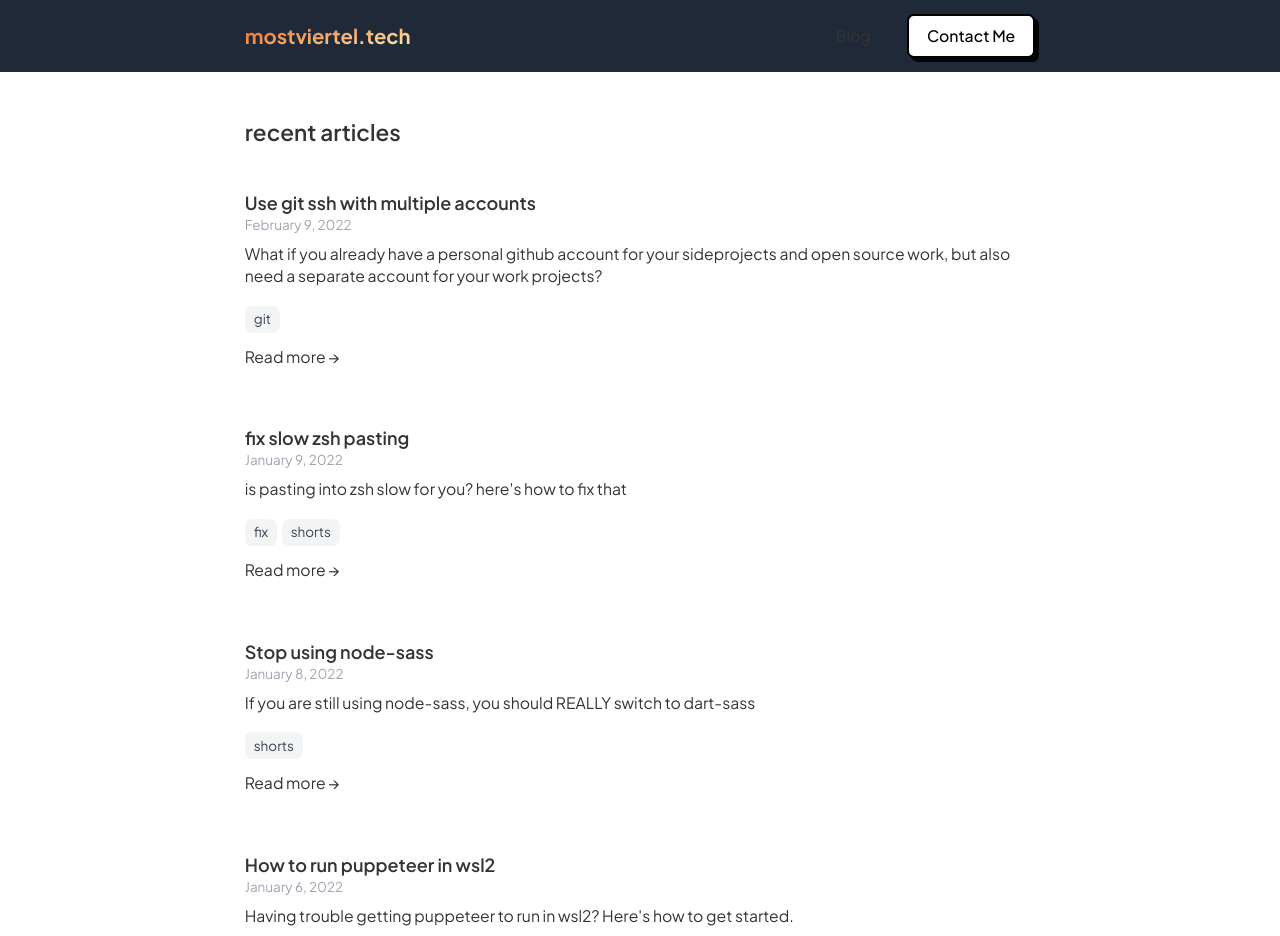
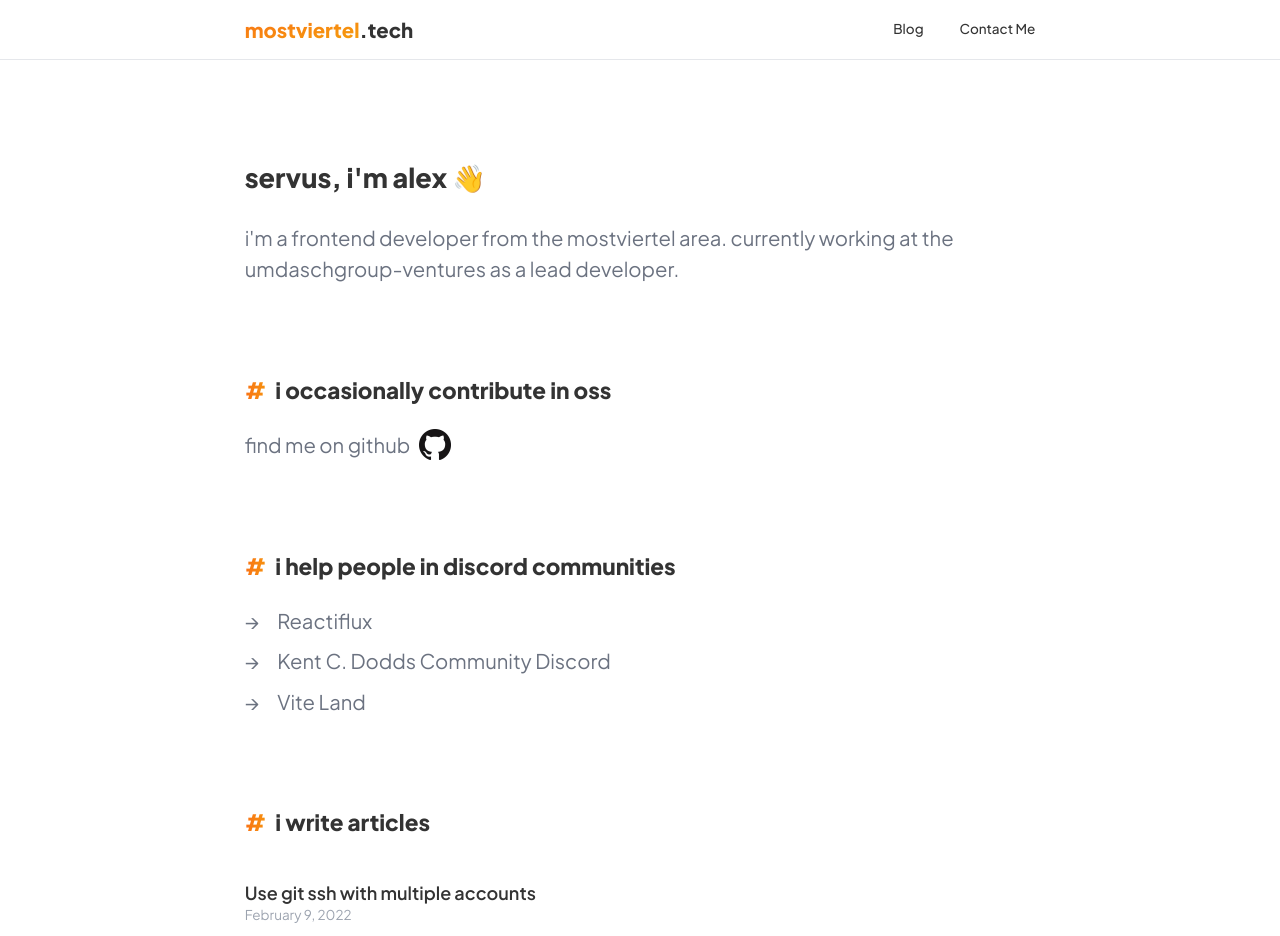
Before and after one commit to kitsunekyo/mostviertel.tech, a Next.js app: page / in a window 1280 px wide. Shown: the top 936 px of the page. Built offline with nearby package versions, Linux system fonts and the light colour scheme.

Commit message:
add pagination and new styles

```diff
--- a/package.json
+++ b/package.json
@@ -11,6 +11,7 @@
   "dependencies": {
     "@next/eslint-plugin-next": "^12.0.7",
     "@next/mdx": "^12.0.7",
+    "@tanstack/react-query": "^4.0.10",
     "autoprefixer": "^10.4.1",
     "classnames": "^2.3.1",
     "confetti-js": "^0.0.18",
--- a/src/components/Button.module.css
+++ b/src/components/Button.module.css
@@ -1,6 +1,6 @@
 .button {
   --animation-speed: 0.1s;
-  @apply border-2 border-black rounded-md px-4 py-2 font-medium bg-white text-black;
+  @apply border-2 border-black rounded-md px-2 h-10 font-medium bg-white text-black;
   box-shadow: var(--shadow-hard);
   transition: box-shadow var(--animation-speed) ease-in-out,
     transform var(--animation-speed) ease-in-out;
--- a/src/components/Header.js
+++ b/src/components/Header.js
@@ -3,19 +3,22 @@ import Link from "next/link";
 import { Button } from "src/components/Button";
 
 export const Header = ({ onMenuClicked }) => (
-  <header className="px-6 py-3 sticky top-0 bg-gray-800 z-10">
+  <header className="px-6 py-3 sticky top-0 z-10 border-b border-gray-200 bg-white backdrop-blur bg-opacity-80">
     <div className="flex items-center contained">
       <Link href="/">
         <a className="text-inherit hover:text-inherit hover:no-underline">
           <div className="flex items-center gap-2">
-            <div
-              className="font-bold text-lg bg-gradient-to-br from-orange-600 to-yellow-100"
-              style={{
-                WebkitBackgroundClip: "text",
-                WebkitTextFillColor: "transparent",
-              }}
-            >
-              mostviertel.tech
+            <div className="font-extrabold text-lg">
+              <span
+                className="bg-gradient-to-br from-orange-500 to-amber-500"
+                style={{
+                  WebkitBackgroundClip: "text",
+                  WebkitTextFillColor: "transparent",
+                }}
+              >
+                mostviertel
+              </span>
+              <span>.tech</span>
             </div>
           </div>
         </a>
@@ -23,14 +26,10 @@ export const Header = ({ onMenuClicked }) => (
 
       <nav className="ml-auto font-medium items-center gap-8 text-sm hidden md:flex">
         <Link href="/blog">
-          <a className="text-inherit hover:text-inherit hover:no-underline">
-            Blog
-          </a>
+          <a className="text-inherit text-xs">Blog</a>
         </Link>
         <Link href="mailto:alexander.spieslechner@gmail.com" passHref>
-          <a className="text-inherit hover:text-inherit hover:no-underline">
-            <Button>Contact Me</Button>
-          </a>
+          <a className="text-inherit text-xs">Contact Me</a>
         </Link>
       </nav>
 
--- a/src/components/PostList.js
+++ b/src/components/PostList.js
@@ -16,7 +16,7 @@ export const PostList = ({ posts }) => {
               </div>
             ) : null}
             <div className="py-4">
-              <Link key={slug} href={`/blog/${slug}`}>
+              <Link href={`/blog/${slug}`}>
                 <a>
                   <h3 className="text-base my-0">{title}</h3>
                 </a>
@@ -26,7 +26,7 @@ export const PostList = ({ posts }) => {
               </div>
               {excerpt && <p className="my-2 text-sm">{excerpt}</p>}
               {tags.length > 0 && <Tags tags={tags} />}
-              <Link key={slug} href={`/blog/${slug}`}>
+              <Link href={`/blog/${slug}`}>
                 <a className="text-sm">Read more →</a>
               </Link>
             </div>
--- a/src/lib/blog.js
+++ b/src/lib/blog.js
@@ -28,9 +28,11 @@ export function getPost(path) {
 
 export function getPosts() {
   const slugs = getPostsSlugs();
+  const totalPosts = slugs.length;
+
   const posts = slugs
     .map((path) => getPost(path))
     .sort((post1, post2) => (post1.date > post2.date ? -1 : 1));
 
-  return posts;
+  return { posts, totalPosts };
 }
--- a/src/pages/_app.js
+++ b/src/pages/_app.js
@@ -1,9 +1,16 @@
 import React from "react";
+import { QueryClient, QueryClientProvider } from "@tanstack/react-query";
 import "src/styles/prism-theme-atom-dark.css";
 import "src/styles/global.css";
 
+const queryClient = new QueryClient();
+
 function App({ Component, pageProps }) {
-  return <Component {...pageProps} />;
+  return (
+    <QueryClientProvider client={queryClient}>
+      <Component {...pageProps} />
+    </QueryClientProvider>
+  );
 }
 
 export default App;
--- /dev/null
+++ b/src/pages/api/posts.js
@@ -0,0 +1,8 @@
+import { getPosts } from "src/lib/blog";
+
+export default function handler(req, res) {
+  const page = req.query.page || 1;
+  const payload = getPosts({ page });
+
+  res.status(200).json(payload);
+}
--- a/src/pages/blog/[slug].js
+++ b/src/pages/blog/[slug].js
@@ -74,7 +74,7 @@ export default function BlogPost({ post }) {
 }
 
 export async function getStaticPaths() {
-  const posts = await getPosts();
+  const { posts } = await getPosts();
   const paths = posts.map((post) => ({
     params: { slug: post.slug },
   }));
--- a/src/pages/blog/index.js
+++ b/src/pages/blog/index.js
@@ -1,26 +1,70 @@
 import { getPosts } from "src/lib/blog";
 import { Layout } from "src/components/Layout";
 import { PostList } from "src/components/PostList";
+import { useRouter } from "next/router";
+import Link from "next/link";
+import Error from "next/error";
+import classNames from "classnames";
 
-export default function Blog({ posts }) {
+export default function Blog({ totalPosts, posts }) {
+  const router = useRouter();
+  const { page = 1 } = router.query;
+
+  const postsPerPage = 5;
+  const pages = Math.ceil(totalPosts / postsPerPage);
+  const pagePosts = page > pages ? [] : posts.slice(page - 1, postsPerPage);
+
+  if (page > pages) {
+    return <Error statusCode={404} />;
+  }
+
   return (
     <Layout>
-      <div className="p-6 pb-48 h-full">
+      <div className="p-6 pb-48">
         <div className="contained">
           <h1>Blog</h1>
-          <PostList posts={posts} />
+          <PostList posts={pagePosts} />
+          <Pagination pages={pages} />
         </div>
       </div>
     </Layout>
   );
 }
 
-export async function getStaticProps() {
-  const posts = await getPosts();
-
+export const getStaticProps = async () => {
+  const { posts, totalPosts } = await getPosts();
   return {
     props: {
       posts,
+      totalPosts,
     },
   };
+};
+
+function Pagination({ pages }) {
+  const router = useRouter();
+
+  return (
+    <div className="flex items-center text-sm border-t border-gray-100 py-4 justify-end">
+      <div className="mr-2">Pages: </div>
+      <div className="flex item-center gap-2">
+        {Array.from(Array(pages), (_, i) => i + 1).map((p) => (
+          <Link key={p} href={`?page=${p}`}>
+            <a
+              className={classNames(
+                "bg-gray-100 rounded hover:bg-gray-100 flex items-center justify-center h-6 w-6",
+                {
+                  "font-bold text-orange-500":
+                    router.asPath === `/blog?page=${p}` ||
+                    (router.asPath === "/blog" && p === 1),
+                }
+              )}
+            >
+              {p}
+            </a>
+          </Link>
+        ))}
+      </div>
+    </div>
+  );
 }
--- a/src/pages/index.js
+++ b/src/pages/index.js
@@ -7,6 +7,7 @@ import { Button } from "src/components/Button";
 import { PostList } from "src/components/PostList";
 
 import { useCheatcode } from "src/hooks/useCheatcode";
+import Image from "next/image";
 
 export default function Home({ posts }) {
   useCheatcode();
@@ -23,7 +24,101 @@ export default function Home({ posts }) {
 
       <section className="py-10 px-6">
         <div className="contained">
-          <h2 className="mt-0">recent articles</h2>
+          <h1 className="text-2xl font-extrabold">servus, i'm alex 👋</h1>
+          <p className="text-lg text-gray-500">
+            i'm a frontend developer from the mostviertel area. currently
+            working at the umdaschgroup-ventures as a lead developer.
+          </p>
+        </div>
+      </section>
+
+      <section className="py-10 px-6">
+        <div className="contained">
+          <h2 className="mt-0 text-xl font-extrabold">
+            <span
+              className="bg-gradient-to-r from-orange-500 to-amber-500 pr-2"
+              style={{
+                WebkitBackgroundClip: "text",
+                WebkitTextFillColor: "transparent",
+              }}
+            >
+              #
+            </span>
+            i occasionally contribute in oss{" "}
+          </h2>
+          <p className="flex items-center gap-2 text-lg text-gray-500">
+            find me on github{" "}
+            <Link href="https://github.com/kitsunekyo">
+              <a className="flex items-center">
+                <Image
+                  src="/images/GitHub-Mark-64px.png"
+                  height={32}
+                  width={32}
+                  alt="github"
+                />
+              </a>
+            </Link>
+          </p>
+        </div>
+      </section>
+
+      <section className="py-10 px-6">
+        <div className="contained">
+          <h2 className="mt-0 text-xl font-extrabold">
+            <span
+              className="bg-gradient-to-r from-orange-500 to-amber-500 pr-2"
+              style={{
+                WebkitBackgroundClip: "text",
+                WebkitTextFillColor: "transparent",
+              }}
+            >
+              #
+            </span>
+            i help people in discord communities
+          </h2>
+          <ul className="flex flex-col gap-2 text-lg text-gray-500">
+            <li>
+              <Link href="https://discord.com/invite/reactiflux">
+                <a className="flex items-center gap-4">
+                  <div>→ </div>
+                  <div>Reactiflux</div>
+                </a>
+              </Link>
+            </li>
+            <li>
+              <Link href="https://kentcdodds.com/discord">
+                <a className="flex items-center gap-4">
+                  <div>→ </div>
+                  <div>Kent C. Dodds Community Discord</div>
+                </a>
+              </Link>
+            </li>
+            <li>
+              <Link href="https://discord.com/invite/aYVNktYeEB">
+                <a className="flex items-center gap-4">
+                  <div>→ </div>
+                  <div>Vite Land</div>
+                </a>
+              </Link>
+            </li>
+          </ul>
+        </div>
+      </section>
+
+      <section className="py-10 px-6">
+        <div className="contained">
+          <h2 className="mt-0 text-xl font-extrabold">
+            <span
+              className="bg-gradient-to-r from-orange-500 to-amber-500 pr-2"
+              style={{
+                WebkitBackgroundClip: "text",
+                WebkitTextFillColor: "transparent",
+              }}
+            >
+              #
+            </span>
+            i write articles
+          </h2>
 
           <PostList posts={posts} />
 
@@ -39,11 +134,11 @@ export default function Home({ posts }) {
 }
 
 export async function getStaticProps() {
-  const posts = getPosts().slice(0, 5);
+  const { posts } = getPosts();
 
   return {
     props: {
-      posts,
+      posts: posts.slice(0, 3),
     },
   };
 }
```
Also changed, not shown: public/images/GitHub-Mark-64px.png (added), 1 other file (tests, documents, lock files or other folders).
